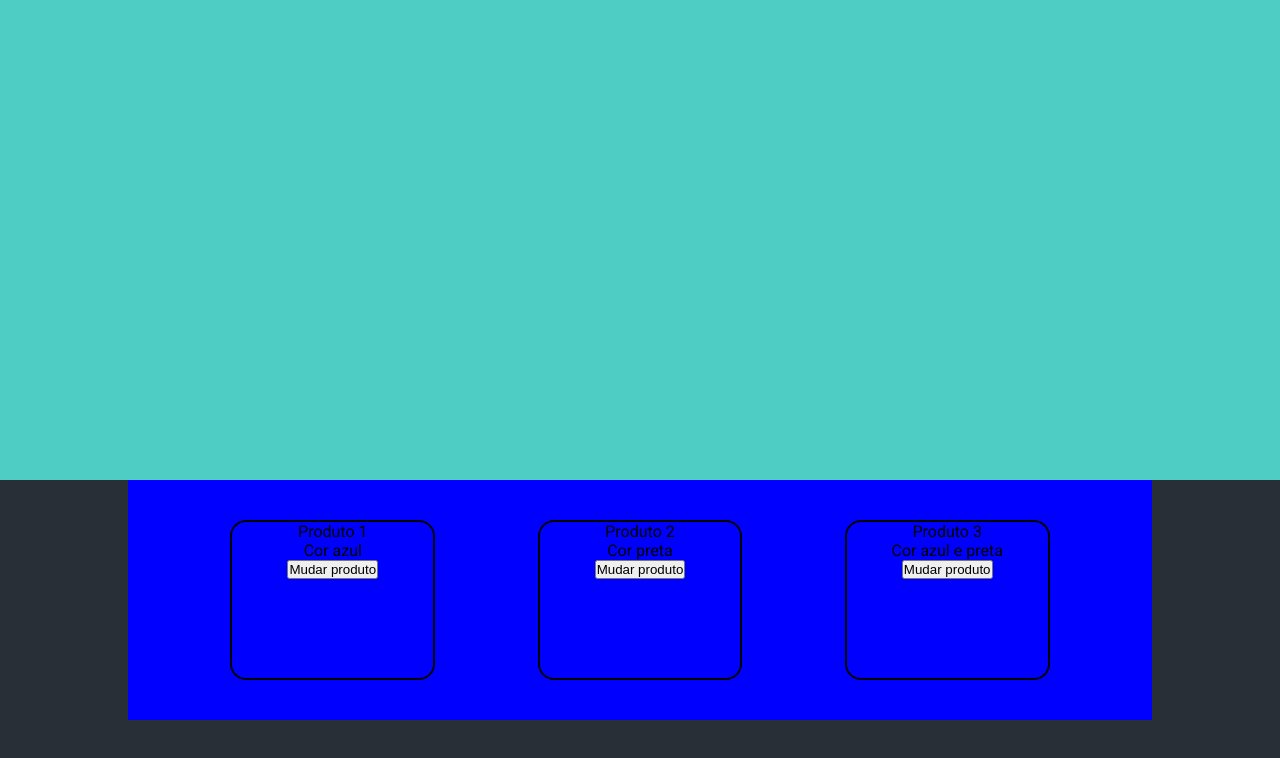
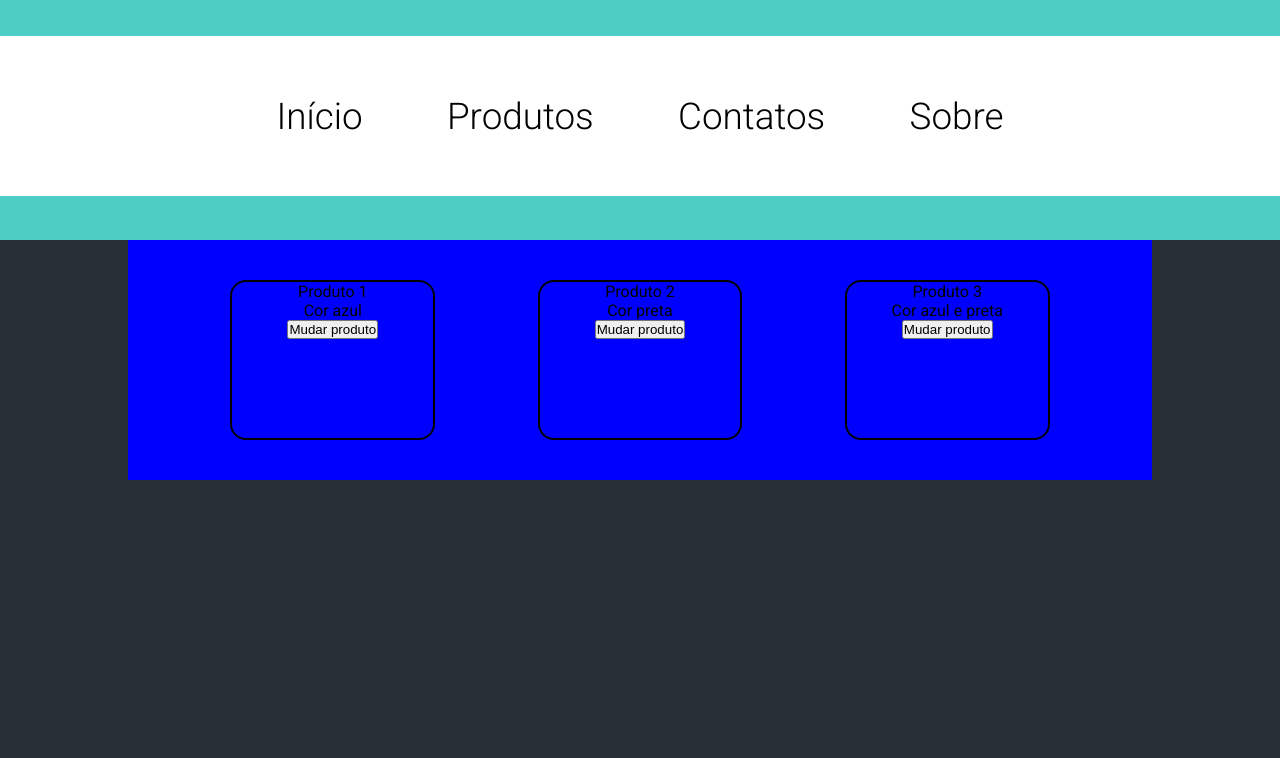
Before and after one commit to brendonrodri/MarketPlace, a React (Create React App) app: page / in a window 1280 px wide. Shown: the top 758 px of the page. Built offline with nearby package versions, Linux system fonts and the light colour scheme.

Commit message:
criado e estilizado barrada de navegação. Criado componente da barra de pesquisa

```diff
--- /dev/null
+++ b/src/Components/HeaderComponent/NavBar.jsx
@@ -0,0 +1,15 @@
+import React from "react"
+import * as S from "./style"
+
+const NavBarComponent = () => <NavBarListComponent />
+export default NavBarComponent;
+export const NavBarListComponent = () => (
+    <S.NavBar>
+         <S.NavBarList>
+            <S.NavBarListItem>Início</S.NavBarListItem>
+            <S.NavBarListItem>Produtos</S.NavBarListItem>
+            <S.NavBarListItem>Contatos</S.NavBarListItem>
+            <S.NavBarListItem>Sobre</S.NavBarListItem>
+        </S.NavBarList>
+    </S.NavBar>
+)
--- a/src/Components/HeaderComponent/index.jsx
+++ b/src/Components/HeaderComponent/index.jsx
@@ -1,9 +1,10 @@
 import React from "react";
+import NavBarComponent from "./NavBar";
 import * as S from "./style";
 export default function HeaderComponent(){
     return(
         <S.HeaderStyle>
-
+            <NavBarComponent />
         </S.HeaderStyle>
     )
 }
--- a/src/Components/HeaderComponent/style.js
+++ b/src/Components/HeaderComponent/style.js
@@ -1,13 +1,36 @@
 import styled from "styled-components";
 export const HeaderStyle = styled.header`
     display: flex;
-    height: 60vh;
+    height: 30vh;
     flex-direction: column;
     align-items: center;
     background: #4ECDC4;
+    font-family: 'Roboto', sans-serif;
 `
 export const NavBar = styled.nav`
     display: flex;
+    height: 20vh;
+    width: 100%;
     align-items: center;
     justify-content: center;
+    background: #fff;
+    position: relative;
+    top: 15%;
 `
+export const NavBarList = styled.ul`
+    display: flex;
+    justify-content: space-evenly;
+    width: 70%;
+`
+export const NavBarListItem = styled.li`
+    font-size: 2.3rem;
+    font-weight: 300;
+    list-style: none;
+    a{
+        text-decoration: none;
+    }
+    :hover{
+        text-decoration: underline;
+        text-decoration-color: #FF6B6B;
+    }
+`
```
Also changed, not shown: src/Components/HeaderComponent/SearchBar.jsx (added, +7 -0 lines).
